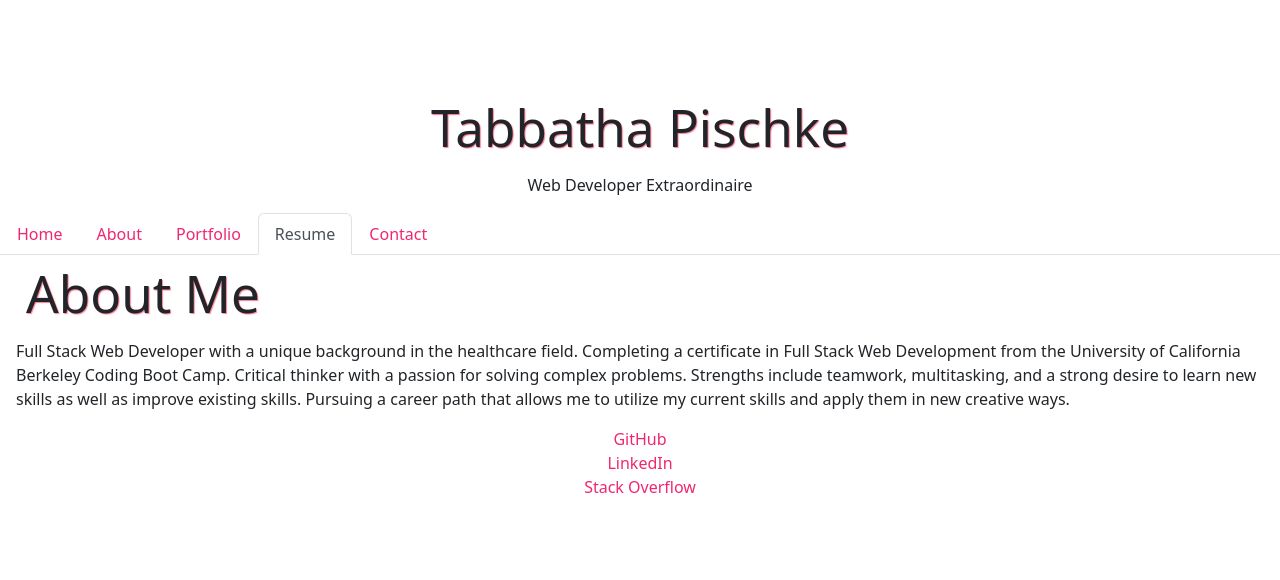
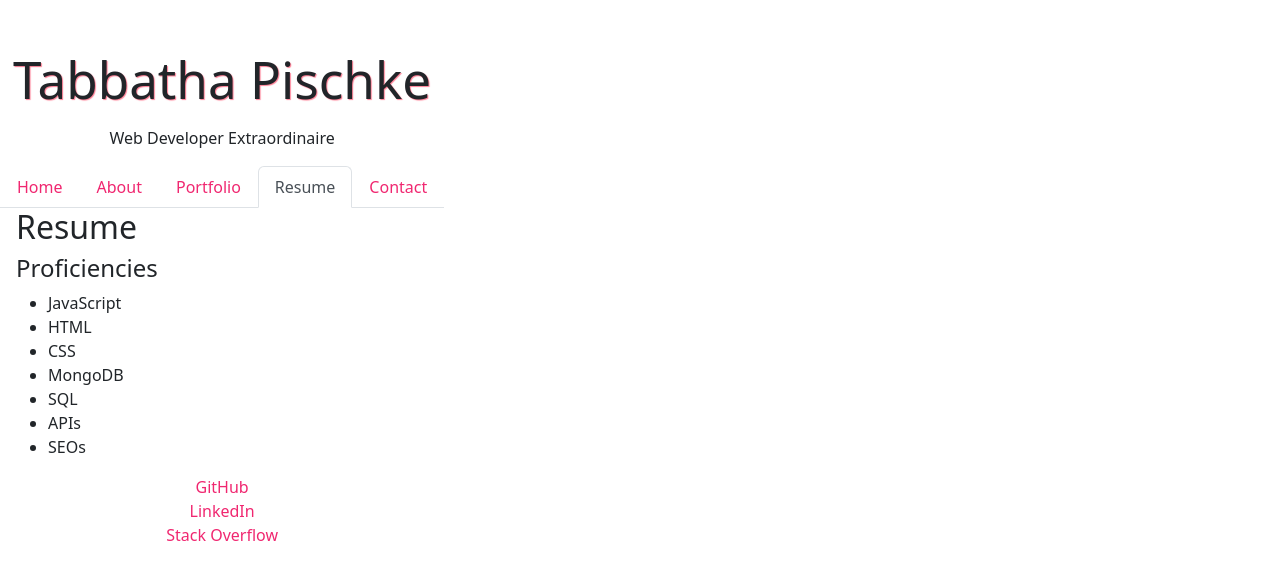
Before and after one commit to tabbdacat/react-professional-portfolio, a React (Vite) app in the folder react-professional-portfolio/: page /Resume in a window 1280 px wide. Shown: the part 106-686 px from the top of the page. Built offline with nearby package versions, Linux system fonts and the light colour scheme.

Commit message:
install emailjs, add function to contact form

```diff
--- a/react-professional-portfolio/package.json
+++ b/react-professional-portfolio/package.json
@@ -10,6 +10,7 @@
     "preview": "vite preview"
   },
   "dependencies": {
+    "@emailjs/browser": "^3.12.1",
     "bootstrap": "^5.2.3",
     "react": "^18.2.0",
     "react-dom": "^18.2.0",
--- a/react-professional-portfolio/src/pages/Contact.jsx
+++ b/react-professional-portfolio/src/pages/Contact.jsx
@@ -4,15 +4,22 @@ function Contact() {
 
   const [userName, setName] = useState('');
   const [email, setEmail] = useState('');
+  const [message, setMessage] = useState('');
 
+  // assign inputs to variables
   const handleInputChange = (event) => {
     if (event.target.name === 'nameInput') {
       setName(event.target.value);
+    } else if (event.target.name === 'messageInput') {
+      setMessage(event.target.value);
     } else {
       setEmail(event.target.value);
     }
   }
 
+
+
+  // if no input after being clicked on, display alert to user
   const handleAddInput = () => {
     if (userName.trim().length === 0) {
       return alert('Name must be provided');
@@ -22,13 +29,25 @@ function Contact() {
     }
   }
 
+// when form submitted, prevent page reload and alert user of email sent
+const handleSubmit = (event) => {
+  event.preventDefault();
+  alert(`Message Submitted!`)
+}
+
+
+
+
+
+
   // setName('');
   // setEmail('');
 
   return (
     <div>
       <h1>Contact Me </h1>
-      <div class="mb-3">
+      <form onSubmit={handleSubmit}>
+      <div className="mb-3">
         <label className="form-label">Name</label>
         <input
           className="form-control"
@@ -38,7 +57,7 @@ function Contact() {
           onChange={handleInputChange}
         />
       </div>
-      <div class="mb-3">
+      <div className="mb-3">
         <label className="form-label">Email Address</label>
         <input
           className="form-control"
@@ -48,14 +67,14 @@ function Contact() {
           onChange={handleInputChange}
         />
       </div>
-      <div class="mb-3">
+      <div className="mb-3">
         <label className="form-label">Message</label>
         <textarea
           className="form-control"
 
           placeholder='Enter your message Here'
-          value={email}
-          name='emailInput'
+          value={message}
+          name='messageInput'
           rows="5"
           onChange={handleInputChange}
         />
@@ -66,6 +85,7 @@ function Contact() {
       >
         Submit
       </button>
+      </form>
 
     </div>
   );
--- a/react-professional-portfolio/src/pages/Resume.jsx
+++ b/react-professional-portfolio/src/pages/Resume.jsx
@@ -1,11 +1,33 @@
 export default function Resume() {
     return (
         <div>
-            <h1>About Me</h1>
-            <p>
-                Full Stack Web Developer with a unique background in the healthcare field. Completing a certificate in Full Stack Web Development from the University of California Berkeley Coding Boot Camp. Critical thinker with a passion for solving complex problems. Strengths include teamwork, multitasking, and a strong desire to learn new skills as well as improve existing skills. Pursuing a career path that allows me to utilize my current skills and apply them in new creative ways.
+            <h2>Resume</h2>
+            <h4>Proficiencies</h4>
+            <ul>
+                <li>
+                    JavaScript
+                </li>
+                <li>
+                    HTML
+                </li>
+                <li>
+                    CSS
+                </li>
+                <li>
+                    MongoDB
+                </li>
+                <li>
+                    SQL
+                </li>
+                <li>
+                    APIs
+                </li>
+                <li>
+                    SEOs
+                </li>
 
-            </p>
+            </ul>
+
         </div>
     );
 }
```
Also changed, not shown: 1 other file (tests, documents, lock files or other folders).
